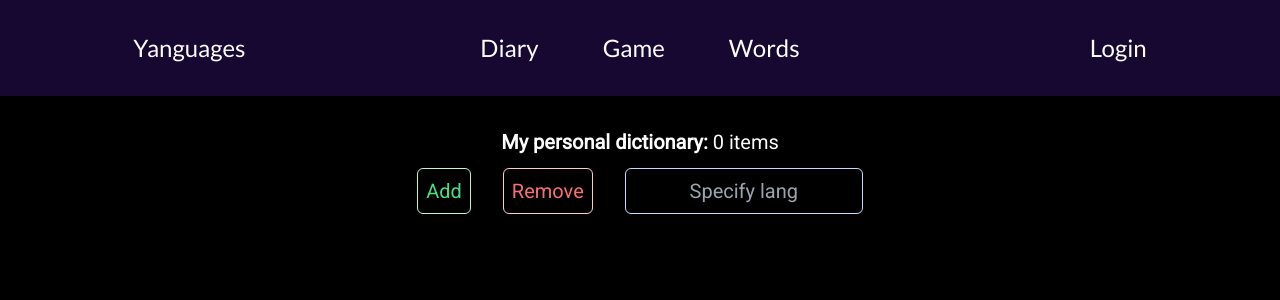
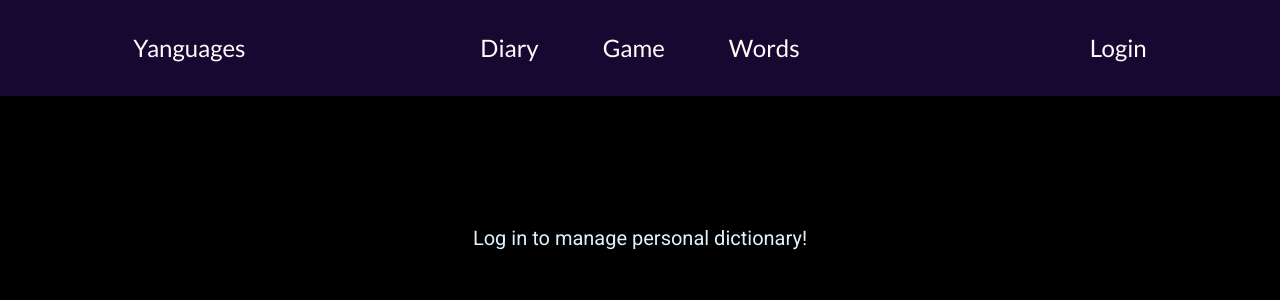
Before and after one commit to lem0000ns/Yanguages, a Next.js app in the folder frontend/: page /dict in a window 1280 px wide. Shown: the top 300 px of the page. Built offline with nearby package versions, Linux system fonts and the light colour scheme.

Commit message:
modified functionalities for not logged-in user

```diff
--- a/frontend/src/app/diary/Entry.tsx
+++ b/frontend/src/app/diary/Entry.tsx
@@ -188,7 +188,7 @@ const Entry = ({ searchTags, setSearchTags, handleTagSearch, day }: Props) => {
         )}
       </div>
       {!username && (
-        <div className="flex justify-center mx-auto text-sky-100 mt-12">
+        <div className="flex text-xl justify-center mx-auto text-sky-100 mt-12">
           Log in to write diaries!
         </div>
       )}
--- a/frontend/src/app/dict/page.tsx
+++ b/frontend/src/app/dict/page.tsx
@@ -98,6 +98,7 @@ const Dict = () => {
   return (
     <div>
       <Navbar username={username} />
+      {username ? (
         <div
           className={`flex flex-col items-center justify-center mx-auto mt-8 ${roboto.className}`}
         >
@@ -157,6 +158,13 @@ const Dict = () => {
             </div>
           )}
         </div>
+      ) : (
+        <p
+          className={`flex text-xl text-sky-100 justify-center mx-auto mt-32 ${roboto.className}`}
+        >
+          Log in to manage personal dictionary!
+        </p>
+      )}
     </div>
   );
 };
```
Lines whose indentation alone changed are shown as unchanged.
